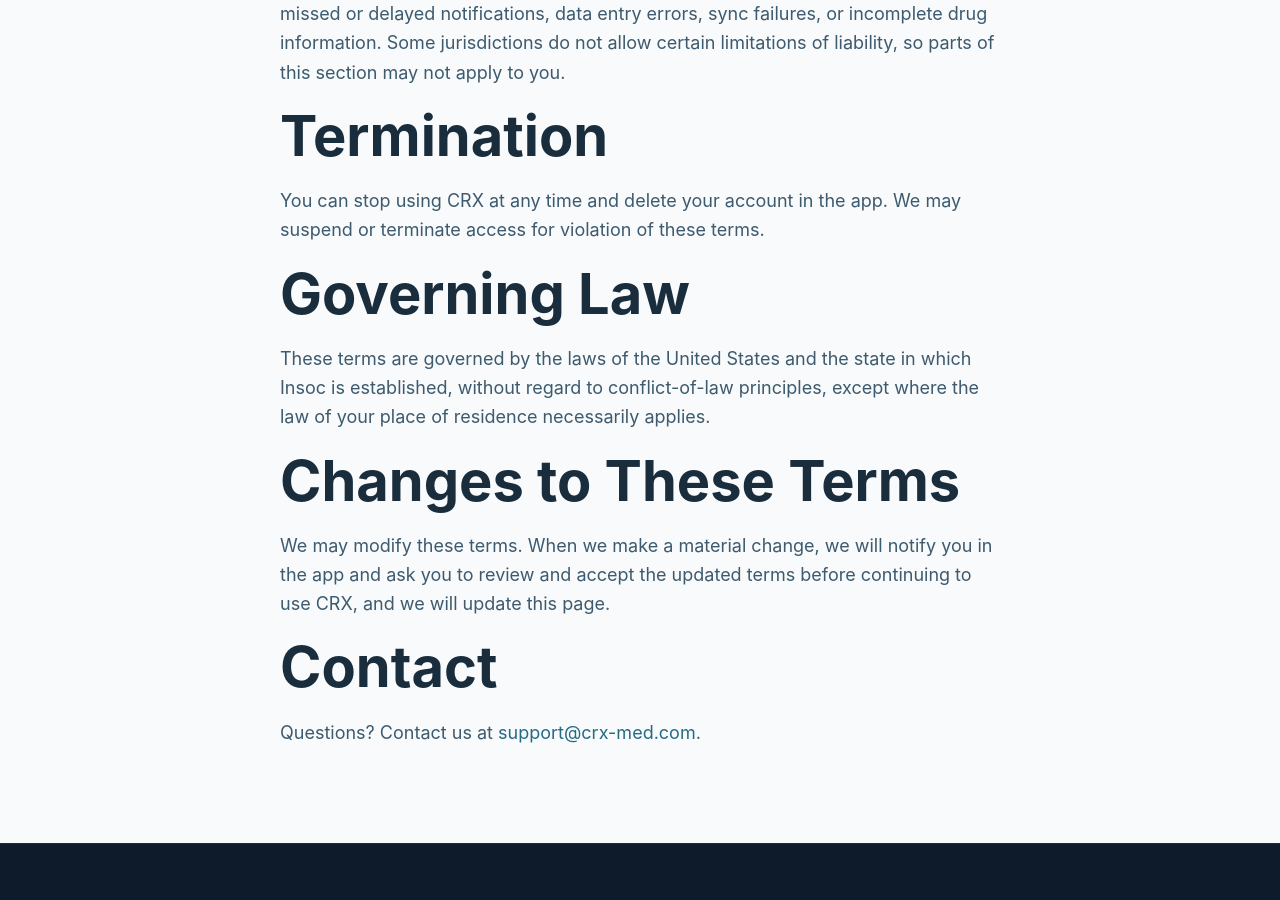
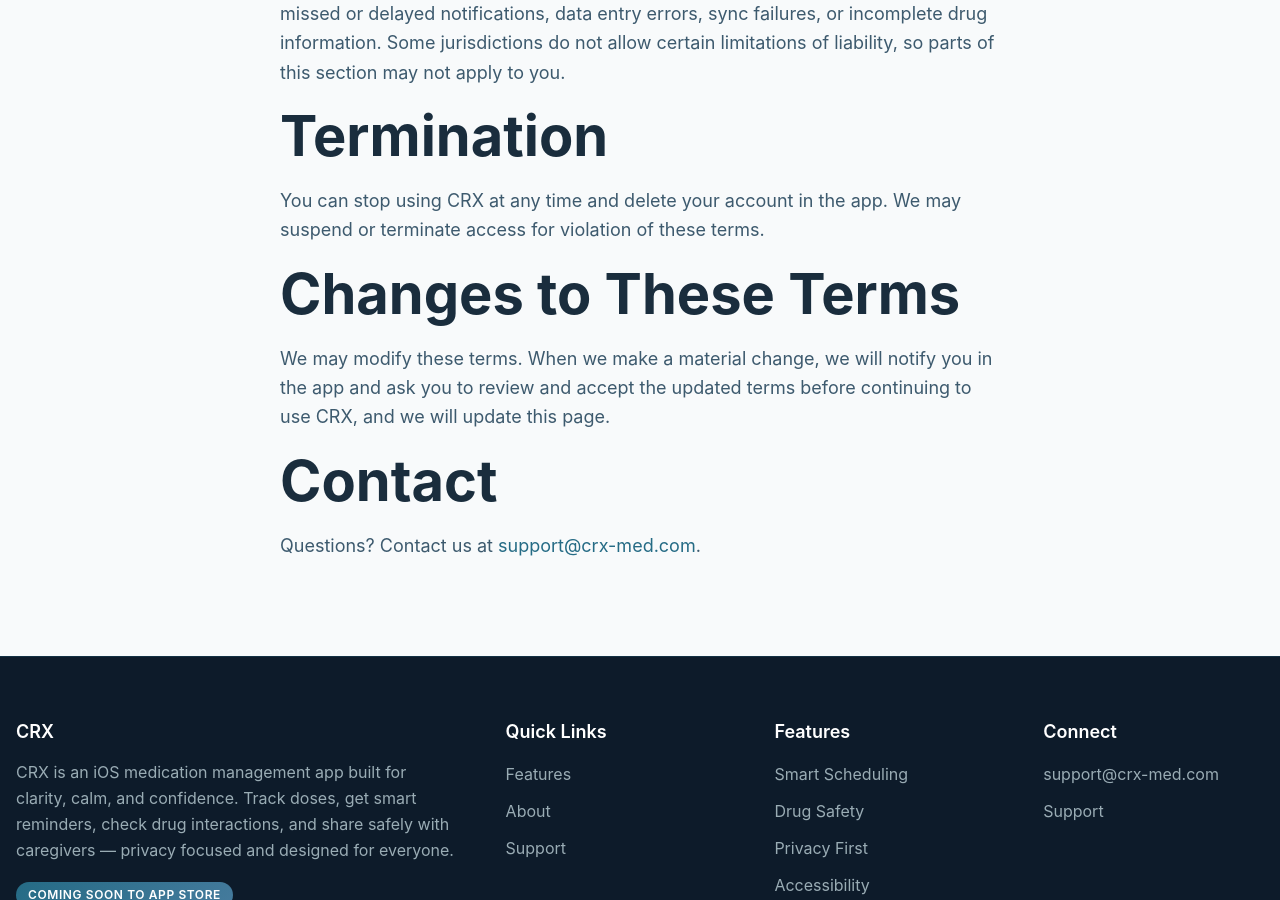
Before and after one commit to wesmatlock/crx-med-website, a Jekyll site: the page built from terms.md, in a window 1280 px wide and 900 px high, scrolled down 3100 px. Built offline with Jekyll 4.4.1, drawn with Linux system fonts in a browser that asks for light colours.

Commit message:
Remove the governing law clause from the terms

```diff
--- a/terms.md
+++ b/terms.md
@@ -62,9 +62,6 @@
     <h2>Termination</h2>
     <p>You can stop using CRX at any time and delete your account in the app. We may suspend or terminate access for violation of these terms.</p>
 
-    <h2>Governing Law</h2>
-    <p>These terms are governed by the laws of the United States and the state in which Insoc is established, without regard to conflict-of-law principles, except where the law of your place of residence necessarily applies.</p>
-
     <h2>Changes to These Terms</h2>
     <p>We may modify these terms. When we make a material change, we will notify you in the app and ask you to review and accept the updated terms before continuing to use CRX, and we will update this page.</p>
 
```
